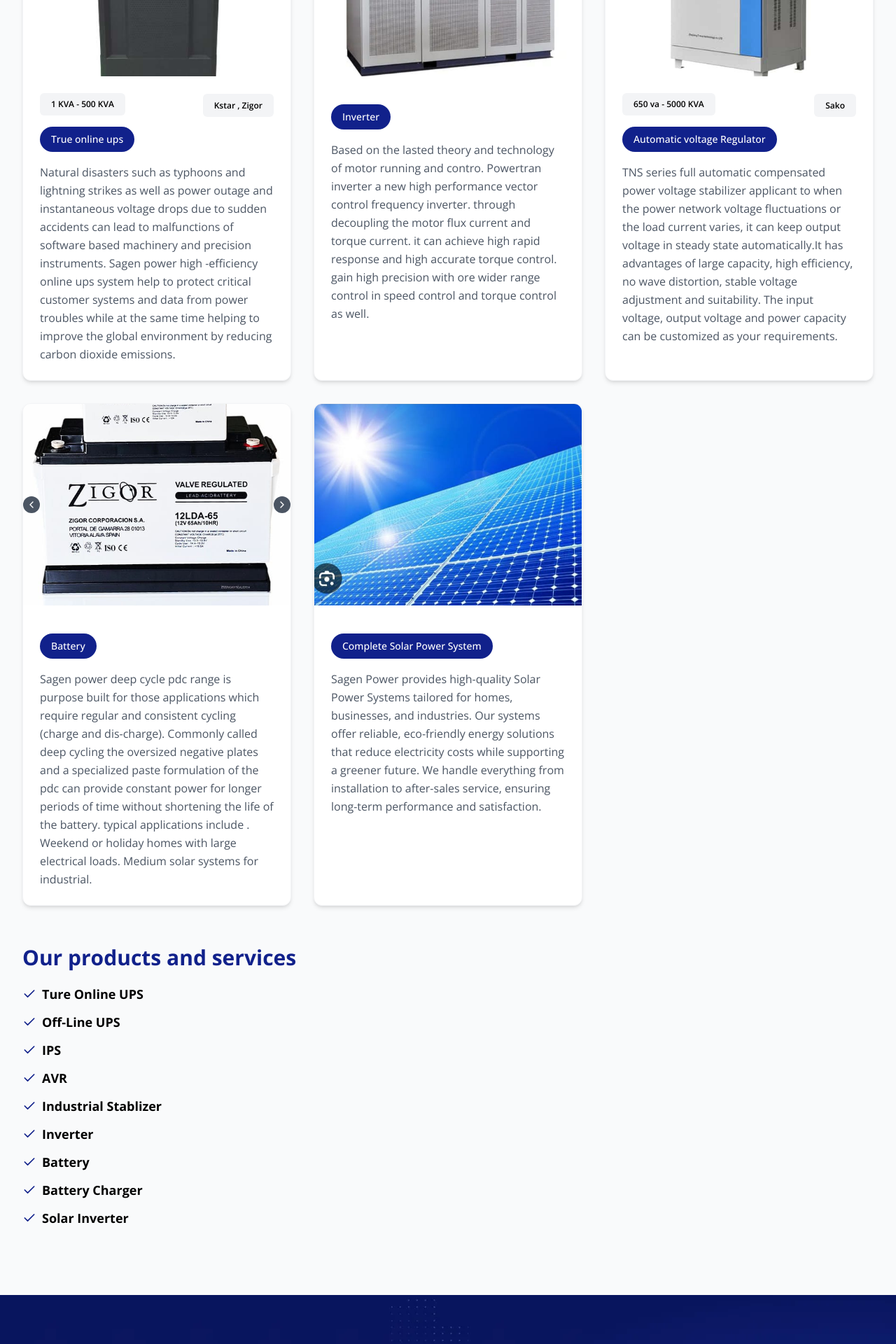
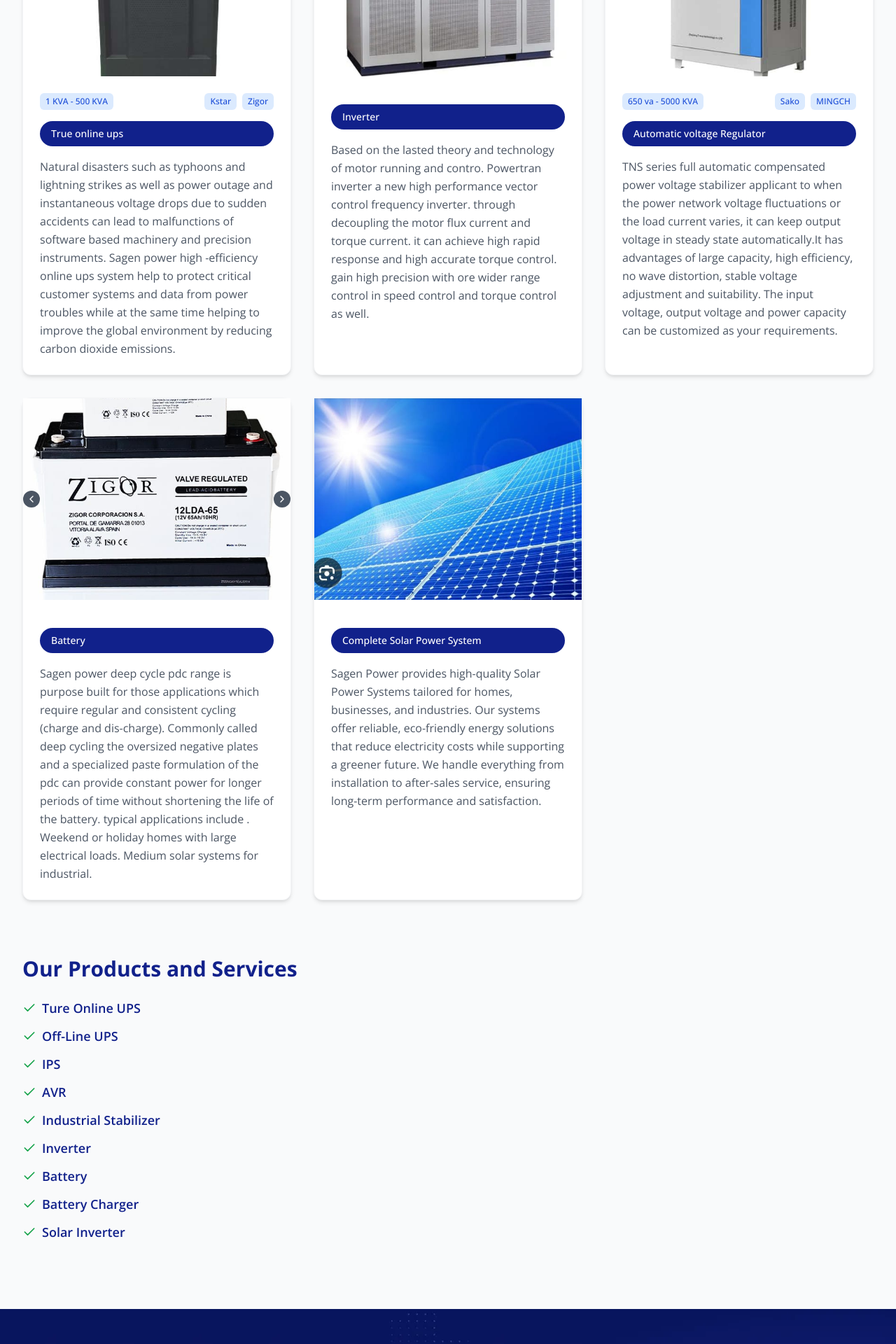
Before and after one commit to Ripon-Mardy/sagen_power, a React (Vite) app: page / in a window 1280 px wide. Shown: the part 1280-3200 px from the top of the page at 70% size. Built offline with nearby package versions, Linux system fonts and the light colour scheme.

Commit message:
update contact information

```diff
--- a/src/components/Contact.jsx
+++ b/src/components/Contact.jsx
@@ -74,7 +74,7 @@
                 <span className="block text-gray-800 font-medium mb-1">
                   Our Location
                 </span>
-                Muradpur, Chittagong, Bangladesh
+                1710, Sofi Manjil, Bibirhat Kacha Bazar, Hathazari Road Panchlaish, Chattogram
               </span>
             </div>
 
--- a/src/components/Footer.jsx
+++ b/src/components/Footer.jsx
@@ -60,7 +60,7 @@
                 <MapPin className="text-iconColor mt-1 flex-shrink-0" size={18} />
                 <span className="text-sm text-gray-600">
                   <span className="block text-gray-800 font-medium mb-1">Our Location</span>
-                  Muradpur, Chittagong, Bangladesh
+                  1710, Sofi Manjil, Bibirhat Kacha Bazar, Hathazari Road Panchlaish, Chattogram
                 </span>
               </div>
 
--- a/src/components/Ourservices.jsx
+++ b/src/components/Ourservices.jsx
@@ -1,4 +1,4 @@
-import React, { useState } from "react";
+import React from "react";
 import serviceData from "./data/ServiceData";
 import ServiceSlider from "./ServiceSlider";
 import { Check } from "lucide-react";
@@ -13,44 +13,53 @@
             Our Awesome Services
           </h2>
           <p className="text-textColor text-lg max-w-2xl mx-auto">
-            Tailored solutions designed to give your business the competitive
-            edge and drive success
+            Tailored solutions designed to give your business the competitive edge and drive success.
           </p>
         </div>
 
         {/* Services Grid */}
-        <div className="grid grid-cols-1 md:grid-cols-2 lg:grid-cols-3 gap-6 md:gap-8 h-auto">
+        <div className="grid grid-cols-1 md:grid-cols-2 lg:grid-cols-3 gap-6 md:gap-8">
           {serviceData.map((item, index) => (
             <div
               key={index}
-              className="bg-white rounded-xl shadow-md transition-all overflow-hidden duration-300 hover:shadow-xl border border-gray-100 flex flex-col h-full"
+              className="bg-white rounded-xl shadow-md hover:shadow-xl transition-all border border-gray-100 flex flex-col h-full"
             >
-              {/* Service Image */}
+              {/* Image Slider */}
               <ServiceSlider images={item.image} />
 
-              {/* Service Content */}
+              {/* Content */}
               <div className="p-6 flex flex-col flex-grow">
-                <div className="flex items-center justify-between">
-                  {item.capacity === "" ? (
-                    ""
-                  ) : (
-                    <span className="text-xs bg-gray-100 p-2 px-4 w-fit font-semibold rounded-md">
+                <div className="flex justify-between items-start mb-4">
+                  {/* Capacity */}
+                  {item.capacity && (
+                    <span className="text-xs bg-blue-100 text-blue-700 font-medium px-2 py-1 rounded-md">
                       {item.capacity}
                     </span>
                   )}
-                  {item.brand === "" ? (
-                    ""
-                  ) : (
-                    <div className="space-x-2">
-                      <span className="text-xs bg-gray-100 p-2 px-4 w-fit font-semibold rounded-md">
-                        {item?.brand}
-                      </span>
+
+                  {/* Brands */}
+                  {item.brand.length > 0 && (
+                    <div className="flex flex-wrap gap-2">
+                      {item.brand
+                        .filter((brand) => brand.trim() !== "" && brand.trim() !== ",")
+                        .map((brand, i) => (
+                          <span
+                            key={i}
+                            className="text-xs bg-blue-100 text-blue-700 font-medium px-2 py-1 rounded-md"
+                          >
+                            {brand}
+                          </span>
+                        ))}
                     </div>
                   )}
                 </div>
-                <span className="inline-block w-fit bg-buttonBg text-white text-sm font-medium px-4 py-2 rounded-full mb-4 mt-4">
+
+                {/* Title */}
+                <span className="inline-block bg-buttonBg text-white text-sm font-medium px-4 py-2 rounded-full mb-4">
                   {item.name}
                 </span>
+
+                {/* Description */}
                 <p className="text-textColor text-base leading-relaxed flex-grow">
                   {item.description}
                 </p>
@@ -59,47 +68,28 @@
           ))}
         </div>
 
-        <div className="mt-14">
-          <h2 className="text-3xl text-headingColor font-bold">
-            Our products and services
+        {/* Services List */}
+        <div className="mt-20">
+          <h2 className="text-3xl font-bold text-headingColor mb-6">
+            Our Products and Services
           </h2>
-          <ul className="space-y-3 mt-5">
-            <li className="flex items-center gap-2 text-base md:text-lg font-bold">
-              <Check size={20} className="text-headingColor font-bold" />
-              Ture Online UPS
-            </li>
-            <li className="flex items-center gap-2 text-base md:text-lg font-bold">
-              <Check size={20} className="text-headingColor font-bold" />
-              Off-Line UPS
-            </li>
-            <li className="flex items-center gap-2 text-base md:text-lg font-bold">
-              <Check size={20} className="text-headingColor font-bold" />
-              IPS
-            </li>
-            <li className="flex items-center gap-2 text-base md:text-lg font-bold">
-              <Check size={20} className="text-headingColor font-bold" />
-              AVR
-            </li>
-            <li className="flex items-center gap-2 text-base md:text-lg font-bold">
-              <Check size={20} className="text-headingColor font-bold" />
-              Industrial Stablizer
-            </li>
-            <li className="flex items-center gap-2 text-base md:text-lg font-bold">
-              <Check size={20} className="text-headingColor font-bold" />
-              Inverter
-            </li>
-            <li className="flex items-center gap-2 text-base md:text-lg font-bold">
-              <Check size={20} className="text-headingColor font-bold" />
-              Battery
-            </li>
-            <li className="flex items-center gap-2 text-base md:text-lg font-bold">
-              <Check size={20} className="text-headingColor font-bold" />
-              Battery Charger
-            </li>
-            <li className="flex items-center gap-2 text-base md:text-lg font-bold">
-              <Check size={20} className="text-headingColor font-bold" />
-              Solar Inverter
-            </li>
+          <ul className="space-y-3">
+            {[
+              "Ture Online UPS",
+              "Off-Line UPS",
+              "IPS",
+              "AVR",
+              "Industrial Stabilizer",
+              "Inverter",
+              "Battery",
+              "Battery Charger",
+              "Solar Inverter",
+            ].map((service, idx) => (
+              <li key={idx} className="flex items-center gap-2 text-base md:text-lg font-semibold text-headingColor">
+                <Check size={20} className="text-green-600" />
+                {service}
+              </li>
+            ))}
           </ul>
         </div>
       </div>
--- a/src/components/data/BlogData.jsx
+++ b/src/components/data/BlogData.jsx
@@ -8,7 +8,7 @@
       image : blog1,
       title: "Power Backup Solutions for Modern Homes",
       content:
-        "Lorem ipsum dolor sit amet, consectetur adipiscing elit. Vivamus lacinia arcu eu arcu pretium, in maximus risus scelerisque. Integer aliquam, metus ut dictum congue, arcu nisl cursus magna, eu mollis lorem libero sit amet nisi. Fusce vitae dui non arcu iaculis tincidunt. Donec id urna ac turpis suscipit venenatis non vitae nunc. Aliquam erat volutpat. Curabitur quis vehicula orci. Pellentesque scelerisque sapien ligula, eget hendrerit orci laoreet eget. Nunc ac malesuada elit. Donec non turpis a mi vehicula dignissim.",
+        "Power outages can disrupt your daily life, from halting work to damaging appliances. Modern homes depend on electricity more than ever — for communication, security, and convenience. In this post, we'll explore why power backup is important, the common solutions available, and which might be best for your home.",
       date: "2025-04-05",
     },
     {
--- a/src/components/data/ServiceData.jsx
+++ b/src/components/data/ServiceData.jsx
@@ -33,7 +33,7 @@
       "Based on the lasted theory and technology of motor running and contro. Powertran inverter a new high performance vector control frequency inverter. through decoupling the motor flux current and torque current. it can achieve high rapid response and high accurate torque control. gain high precision with ore wider range control in speed control and torque control as well.",
     image: Inverter,
     capacity: "",
-    brand: "",
+    brand: [],
   },
   {
     id: "3",
@@ -42,7 +42,7 @@
       "TNS series full automatic compensated power voltage stabilizer applicant to when the power network voltage fluctuations or the load current varies, it can keep output voltage in steady state automatically.It has advantages of large capacity, high efficiency, no wave distortion, stable voltage adjustment and suitability. The input voltage, output voltage and power capacity can be customized as your requirements.",
     image: [AutomaticVoltageRegulator1, AutomaticVoltageRegulator2, AutomaticVoltageRegulator3, AutomaticVoltageRegulator4],
     capacity: "650 va - 5000 KVA",
-    brand: "Sako",
+    brand: ["Sako", 'MINGCH'],
   },
   {
     id: "4",
@@ -51,7 +51,7 @@
       "Sagen power  deep cycle pdc range is purpose built for those applications which require regular and consistent cycling (charge and dis-charge). Commonly called deep cycling the oversized negative plates and a specialized paste formulation of the pdc can provide constant power for longer periods of time without shortening the life of the battery. typical applications include . Weekend or holiday homes with large electrical loads. Medium solar systems for industrial.",
     image: [Battery1, Battery2],
     capacity: "",
-    brand: "",
+    brand: [],
   },
   {
     id: "5",
@@ -60,7 +60,7 @@
       "Sagen Power provides high-quality Solar Power Systems tailored for homes, businesses, and industries. Our systems offer reliable, eco-friendly energy solutions that reduce electricity costs while supporting a greener future. We handle everything from installation to after-sales service, ensuring long-term performance and satisfaction.",
     image: solar,
     capacity: "",
-    brand: "",
+    brand: [],
   },
 ];
 
```
